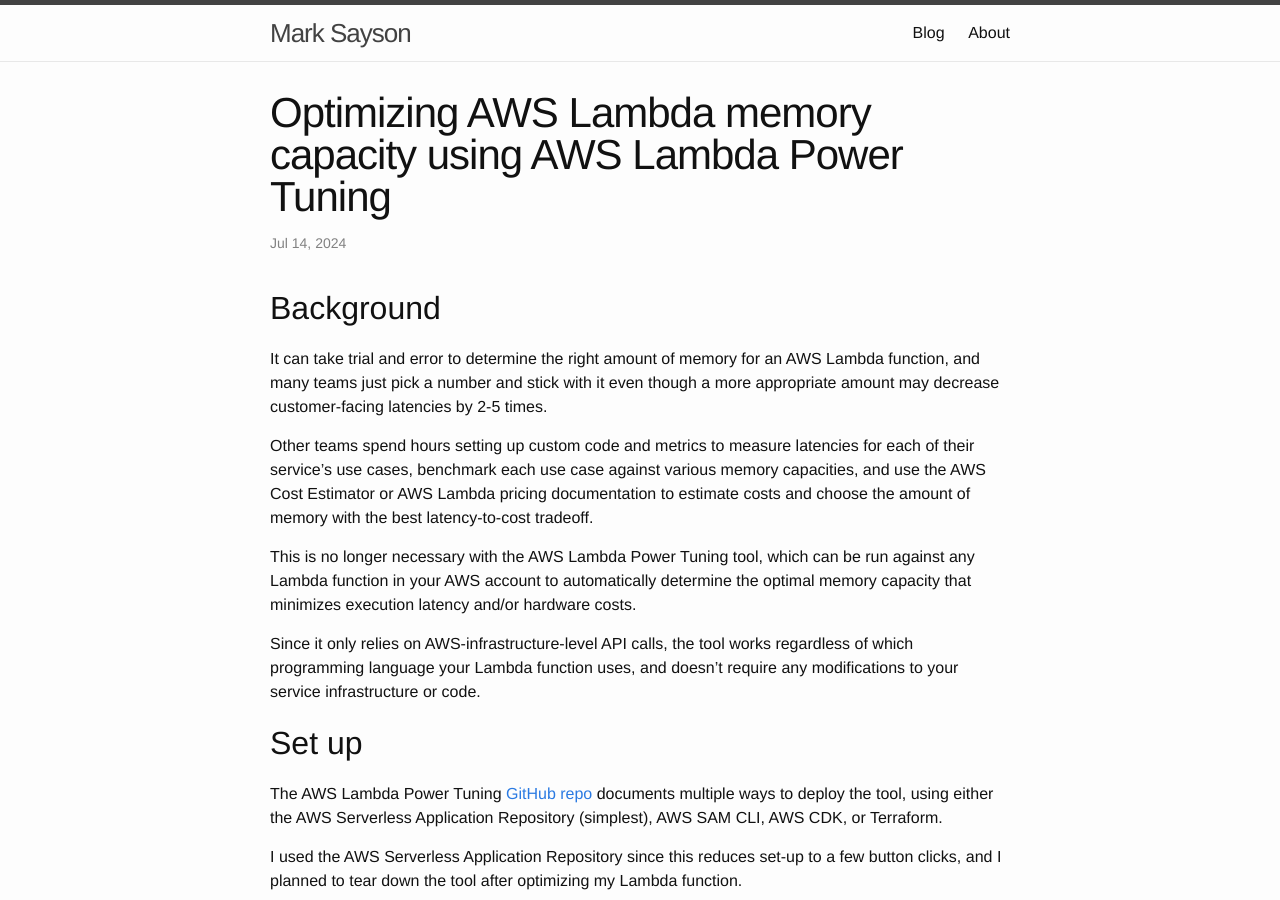
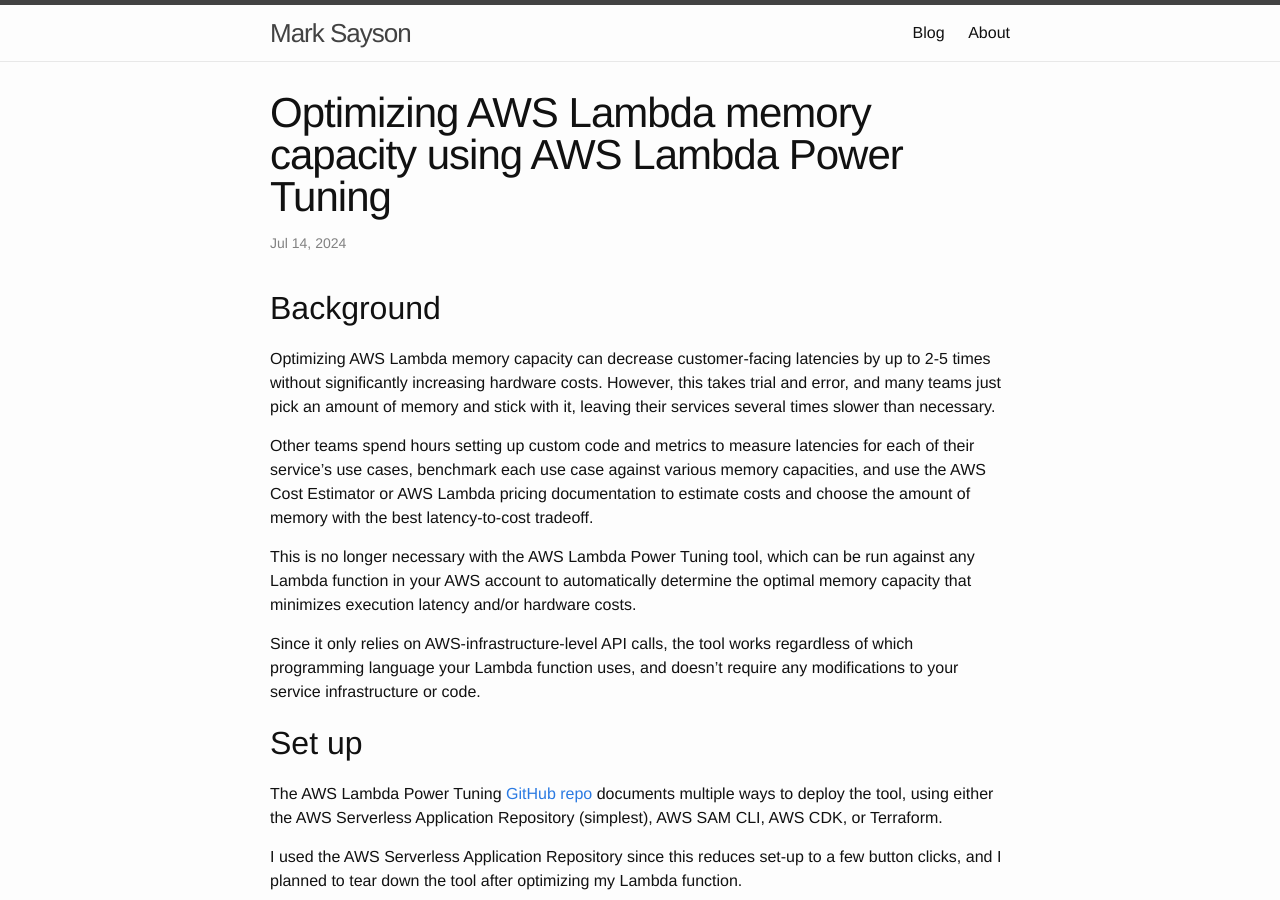
Before and after one commit to msayson/msayson.github.io, a Jekyll site: the page built from _posts/2024-07-14-lambda-power-tuning.markdown, in a window 1280 px wide and 900 px high. Built offline with Jekyll 4.4.1, drawn with Linux system fonts in a browser that asks for light colours; some of the changed text lies outside the part shown.

Commit message:
Updated intro paragraph

```diff
--- a/_posts/2024-07-14-lambda-power-tuning.markdown
+++ b/_posts/2024-07-14-lambda-power-tuning.markdown
@@ -8,7 +8,7 @@
 
 ## Background
 
-It can take trial and error to determine the right amount of memory for an AWS Lambda function, and many teams just pick a number and stick with it even though a more appropriate amount may decrease customer-facing latencies by 2-5 times.
+Optimizing AWS Lambda memory capacity can decrease customer-facing latencies by up to 2-5 times without significantly increasing hardware costs.  However, this takes trial and error, and many teams just pick an amount of memory and stick with it, leaving their services several times slower than necessary.
 
 Other teams spend hours setting up custom code and metrics to measure latencies for each of their service's use cases, benchmark each use case against various memory capacities, and use the AWS Cost Estimator or AWS Lambda pricing documentation to estimate costs and choose the amount of memory with the best latency-to-cost tradeoff.
 
@@ -83,7 +83,7 @@
 
 In this case, for my Lambda function, which is written in Java and queries a DynamoDB table, 2048 MB of memory resulted in the lowest average latency, while 1024 MB of memory had the lowest runtime costs.
 
-We can see that 512 MB instances actually cost more than 1024 MB, and this is due to the duration being several times higher which results in higher GB-second charges.
+We can see that 512 MB actually costs more than 1024 MB, and this is due to the duration being several times higher which results in higher GB-second charges.
 
 This was only run for 15 iterations per memory allocation, so I increased the sample size and reran against 1024, 1536, and 2048 MB by setting powerValues and num to `"powerValues": [1024, 1536, 2048], "num": 50`.
 
```
